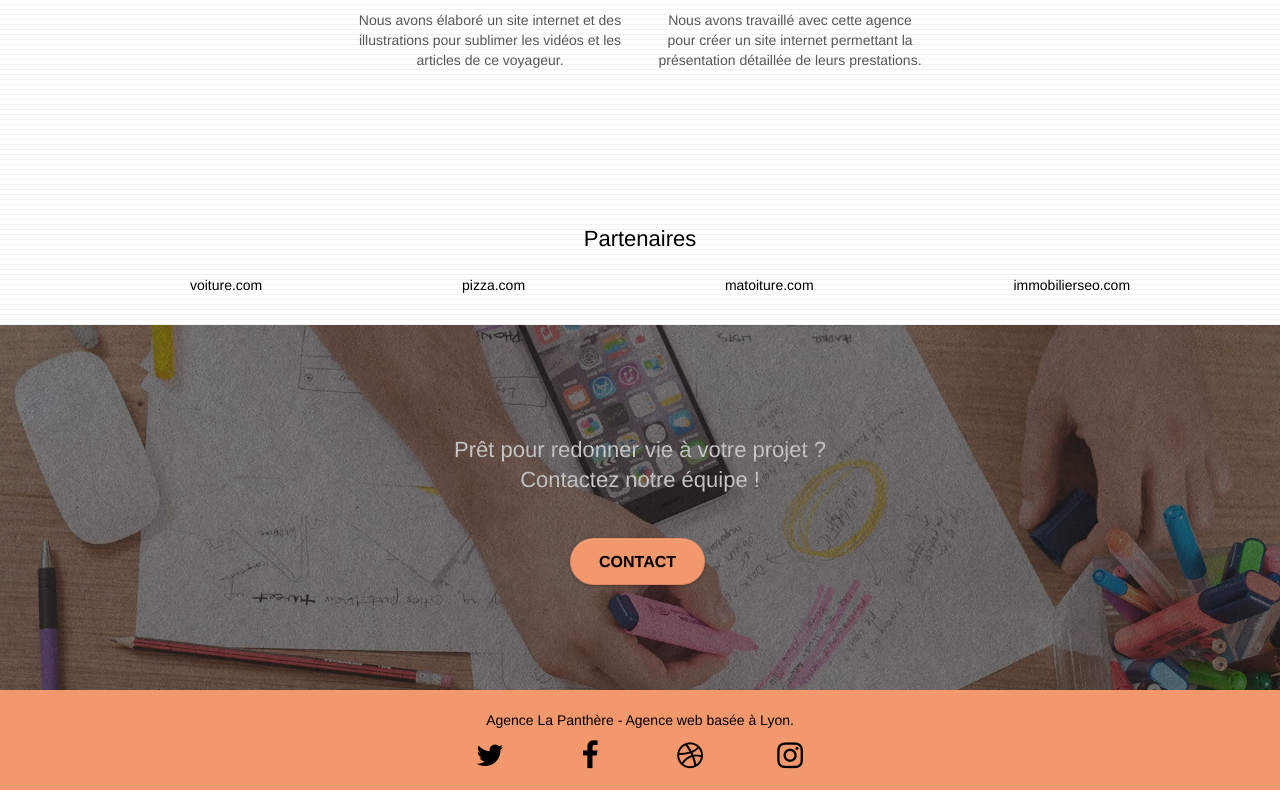
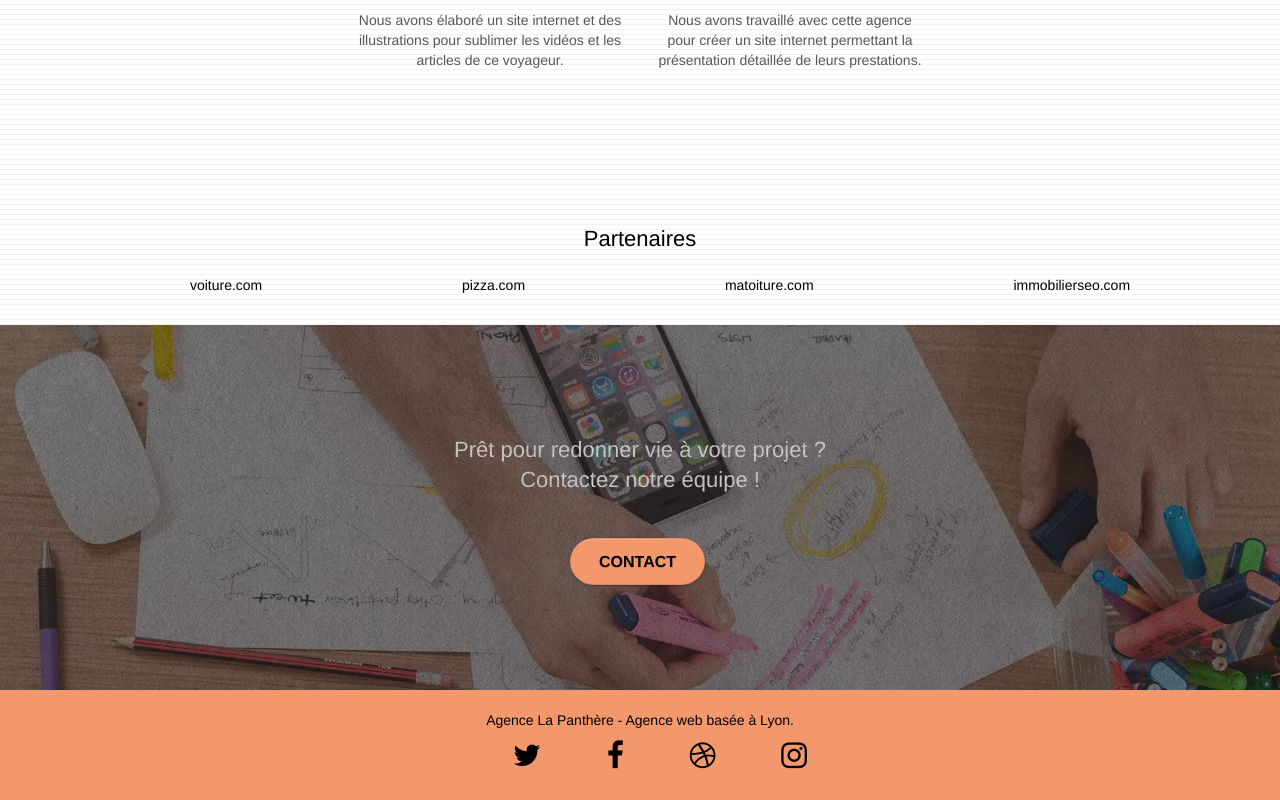
Before and after one commit to tibrook/Openclassroom-Projet-4, a plain HTML site: page index.html in a window 1280 px wide. Shown: the part 2828-3628 px from the top of the page. Drawn offline with Linux system fonts and the light colour scheme.

Commit message:
modifications visuelles

```diff
--- a/contact.html
+++ b/contact.html
@@ -4,8 +4,9 @@
     <meta charset="utf-8">
     <meta name="description" content="Entreprise de Webdesign à Lyon. Contactez Agence la Panthère">
     <meta name="viewport" content="width=device-width, initial-scale=1.0, viewport-fit=cover">
-    <link rel="shortcut icon" type="image/png" href="favicon.png">
 
+    <meta name="robots" content="contact, follow">
+	<link rel="shortcut icon" type="image/png" href="favicon.png">
 	<link rel="stylesheet" type="text/css" href="./css/bootstrap.css">
 	<link rel="stylesheet" type="text/css" href="style.css">
 	<link rel="stylesheet" type="text/css" href="./css/font-awesome.css">
@@ -35,9 +36,6 @@
 		<nav class="navbar row">
 			<div class="navbar-header">
 				<a class="navbar-brand" href="index.html"><img src="img/agence-la-panthere-monochrome.svg" alt="atlanta web design logo" height="40" /></a>
-				<button id="nav-toggle" type="button" class="ui-navbar-toggle navbar-toggle" data-toggle="collapse" data-target=".navbar-1">
-					<span class="sr-only">Toggle navigation</span><span class="icon-bar"></span><span class="icon-bar"></span><span class="icon-bar"></span>
-				</button>
 			</div>
 			<div class="collapse navbar-collapse navbar-1 special-dropdown-nav">
 				<ul class="site-navigation nav navbar-nav">
@@ -99,7 +97,8 @@
 					<div class="form-group">
 						<label>
 							Brief de votre projet (Ajoutez autant de détails que nécessaire)<br>
-						</label><textarea id="message" class="form-control" rows="4" cols="50" aria-label="brief project" required></textarea>
+						</label>
+						<textarea id="message" class="form-control" rows="4" cols="50" aria-label="brief project" required></textarea>
 					</div>
 					<button class="bloc-button btn btn-lg btn-block cta-hero btn-atomic-tangerine" type="submit">
 						Envoyer
--- a/index.html
+++ b/index.html
@@ -4,7 +4,8 @@
     <meta charset="utf-8">
 	<meta name="title" content="Agence La panthère">
     <meta name="description" content="La panthère est une agence de web design sur Lyon qui aide les entreprises à devenir attractibles et visibles sur Internet. ">
-    <meta name="viewport" content="width=device-width, initial-scale=1.0, viewport-fit=cover">
+
+	<meta name="viewport" content="width=device-width, initial-scale=1.0, viewport-fit=cover">
 	<meta name="robots" content="index, follow">
 	<link rel="canonical" href="https://index.html" />
     <link rel="shortcut icon" type="image/png" href="favicon.png">
@@ -23,11 +24,6 @@
 
     <title>Agence la Panthère - Entreprise de Webdesign sur Lyon</title>
 
-
-<!-- Analytics -->
-
-<!-- Analytics END -->
-
 </head>
 <body>
 <!-- Principal conteneur -->
@@ -35,13 +31,9 @@
 		<!-- bloc-0 -->
 		<header class="bloc bgc-white l-bloc " id="bloc-0">
 			<div class="container bloc-sm">
-
 				<nav class="navbar row">
 					<div class="navbar-header">
 						<a class="navbar-brand" href="index.html"><img src="img/agence-la-panthere-monochrome.svg" alt="logo agence la panthère" height="40" /></a>
-						<button id="nav-toggle" type="button" class="ui-navbar-toggle navbar-toggle" data-toggle="collapse" data-target=".navbar-1">
-							<span class="sr-only">Toggle navigation</span><span class="icon-bar"></span><span class="icon-bar"></span><span class="icon-bar"></span>
-						</button>
 					</div>
 					<div class="collapse navbar-collapse navbar-1 special-dropdown-nav">
 						<ul class="site-navigation nav navbar-nav">
@@ -160,7 +152,7 @@
 					</div>
 					<div class="row tight-width-whitespace portfolio-row">
 						<article class="col-sm-6">
-							<a href="#" data-lightbox="img/1_resize.jpg" data-gallery-id="gallery-1" data-caption="Refonte d'un site web pour un journal local" data-frame="snapshot-lb"><img src="img/1_resize.jpg" alt="livres" class="img-responsive portfolio-thumb" /></a>
+							<a href="#" data-lightbox="img/1_resize.jpg" data-gallery-id="gallery-1" data-caption="Refonte d'un site web pour un journal local" data-frame="snapshot-lb"><img src="img/1_resize.jpg"  class="img-responsive portfolio-thumb" alt="photo de livres ouverts"/></a>
 							<h3 class="mg-md text-center">
 								Refonte d'un site web pour un journal local
 							</h3>
@@ -237,25 +229,13 @@
 							Agence La Panthère - Agence web basée à Lyon.<br />
 						</p>
 						<div class="row row-no-gutters social">
-							<div class="col-sm-3">
-								<div class="text-center">
-									<a href="https://twitter.com/?lang=fr" class="social" aria-label="Twitter"><span class="fa fa-twitter icon-md"></span></a>
-								</div>
-							</div>
-							<div class="col-sm-3">
-								<div class="text-center">
-									<a class="social" href="https://fr-fr.facebook.com/" aria-label="facebook"><span class="fa fa-facebook icon-md"></span></a>
-								</div>
-							</div>
-							<div class="col-sm-3">
-								<div class="text-center">
-									<a class="social" href="https://dribbble.com/" aria-label="dribbble"><span class="fa fa-dribbble icon-md"></span></a>
-								</div>
-							</div>
-							<div class="col-sm-3">
-								<div class="text-center">
-									<a class="social" href="https://www.instagram.com/?hl=fr" aria-label="instagram"><span class="fa fa-instagram icon-md"></span></a>
-								</div>
+							<div class="col-sm-3 reseauSociaux">
+								<ul class="text-center reseauSociaux ">
+									<li><a href="https://twitter.com/?lang=fr" class="social" aria-label="Twitter"><span class="fa fa-twitter icon-md"></span></a></li>
+									<li><a class="social" href="https://fr-fr.facebook.com/" aria-label="facebook"><span class="fa fa-facebook icon-md"></span></a></li>
+									<li><a class="social" href="https://dribbble.com/" aria-label="dribbble"><span class="fa fa-dribbble icon-md"></span></a></li>
+									<li><a class="social" href="https://www.instagram.com/?hl=fr" aria-label="instagram"><span class="fa fa-instagram icon-md"></span></a></li>
+								</ul>
 							</div>
 						</div>
 
--- a/style.css
+++ b/style.css
@@ -9,6 +9,10 @@ body {
     -webkit-font-smoothing: antialiased;
     -moz-osx-font-smoothing: grayscale;
 }
+li{
+    list-style: none;
+}
+
 a,
 button {
     transition: all .3s ease-in-out;
@@ -723,7 +727,11 @@ p {
     font-size: 16px;
     font-weight: 700;
 }
-
+.reseauSociaux{
+    display: flex;
+    justify-content: space-around;
+    width: 100%;
+}
 .social {
     max-width: 400px;
     margin: auto auto auto auto;
@@ -737,7 +745,6 @@ p {
     margin-bottom: 20px;
 }
 .liste_partenaires{
-    list-style: none;
     width: 100%;
     display: flex;
     justify-content: space-around;
```
